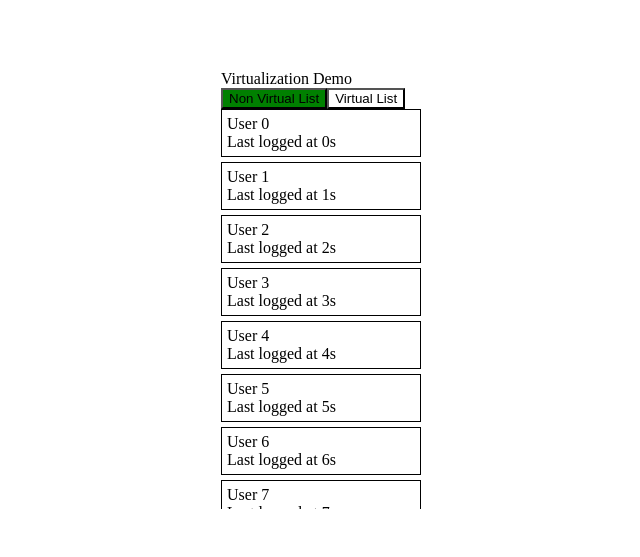
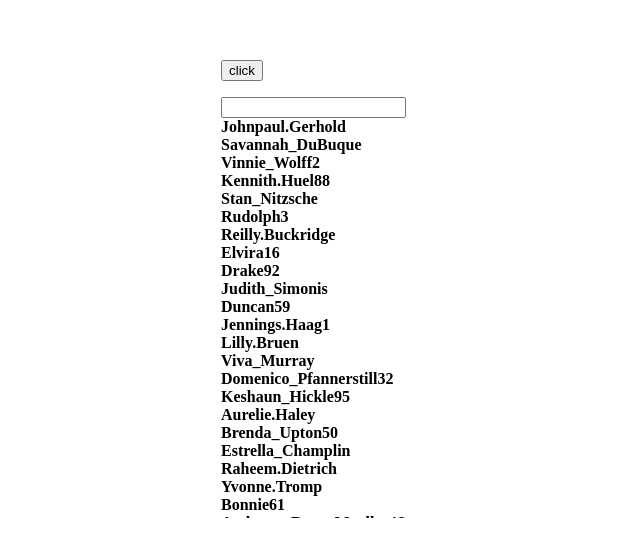
Before and after one commit to rajeshrc12/interview, a React (Vite) app in the folder reactjs/: page / in a window 1280 px wide. Shown: the part 111-668 px from the top of the page, without its empty margins (319-959 px from the left). Built offline with nearby package versions, Linux system fonts and the light colour scheme.

Commit message:
reactjs: useTransition hook

```diff
--- a/reactjs/package.json
+++ b/reactjs/package.json
@@ -15,6 +15,7 @@
   },
   "devDependencies": {
     "@eslint/js": "^9.39.4",
+    "@faker-js/faker": "^10.4.0",
     "@types/node": "^24.12.0",
     "@types/react": "^19.2.14",
     "@types/react-dom": "^19.2.3",
--- a/reactjs/src/App.tsx
+++ b/reactjs/src/App.tsx
@@ -5,7 +5,8 @@
 // import Throttle from "./throttle";
 // import NonLazy from "./NonLazy";
 // import Lazy from "./Lazy";
-import Virtualization from "./Virtualization";
+// import Virtualization from "./Virtualization";
+import UseTransition from "./UseTransition";
 
 const App = () => {
   return (
@@ -25,7 +26,8 @@ const App = () => {
       {/* <Throttle /> */}
       {/* <NonLazy /> */}
       {/* <Lazy /> */}
-      <Virtualization />
+      {/* <Virtualization /> */}
+      <UseTransition />
     </div>
   );
 };
--- /dev/null
+++ b/reactjs/src/UseTransition.tsx
@@ -0,0 +1,59 @@
+import React, { useState, useTransition } from "react";
+import { users } from "./data";
+
+interface Item {
+  name: string;
+}
+
+const UseTransition = () => {
+  const [searchTerm, setSearchTerm] = useState("");
+  const [filtered, setFiltered] = useState(users);
+
+  // A Standard Hook to mark things non-urgent
+  const [isPending, startTransition] = useTransition();
+
+  const handleChange = (e: React.ChangeEvent<HTMLInputElement>) => {
+    const value = e.target.value;
+    setSearchTerm(value);
+
+    startTransition(() => {
+      setFiltered(users.filter((item: Item) => item.name.includes(value)));
+    });
+  };
+
+  return (
+    <div className="container">
+      <div>
+        <button onClick={() => console.log("click")}>click</button>
+      </div>
+      <div>
+        {isPending ? (
+          <div>Loading...</div>
+        ) : (
+          <p>
+            {users.length !== filtered.length
+              ? `${filtered.length} matches`
+              : null}
+          </p>
+        )}
+      </div>
+
+      <input onChange={handleChange} value={searchTerm} type="text" />
+
+      {isPending ? (
+        <div>Loading...</div>
+      ) : (
+        <div style={{ height: "400px", width: "200px", overflowY: "scroll" }}>
+          {filtered.map((user) => (
+            <div key={user.id} className="card">
+              <div className="body">
+                <strong>{user.name}</strong>
+              </div>
+            </div>
+          ))}
+        </div>
+      )}
+    </div>
+  );
+};
+export default UseTransition;
--- /dev/null
+++ b/reactjs/src/data.ts
@@ -0,0 +1,11 @@
+import { faker } from "@faker-js/faker";
+
+const THRESHOLD = 10000;
+
+export const users = Array.from(Array(THRESHOLD), () => {
+  return {
+    id: faker.string.uuid(),
+    name: faker.internet.username(),
+    avatar: faker.image.avatar(),
+  };
+});
```
Also changed, not shown: 1 other file (tests, documents, lock files or other folders).
